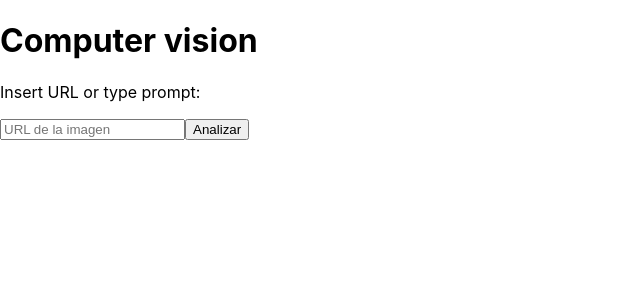
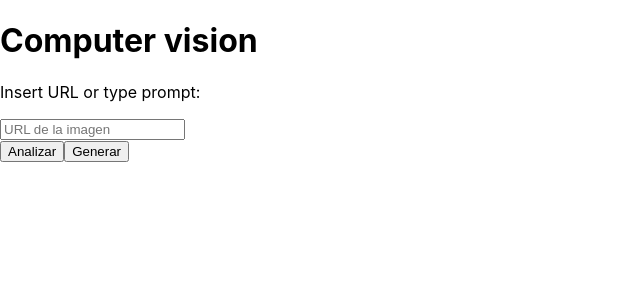
Before and after one commit to Arely-salazar/analyze-and-generate-images-with-Azure-AI, a React (Create React App) app in the folder my-app/: page / in a window 1280 px wide. Shown: the top 300 px of the page, without its empty margins (0-640 px from the left). Built offline with nearby package versions, Linux system fonts and the light colour scheme.

Commit message:
otro boton

```diff
--- a/my-app/src/App.js
+++ b/my-app/src/App.js
@@ -18,6 +18,10 @@ const App = () => {
     } finally {
       setLoading(false);
     }
+  };
+  //funcion para generar imagen
+  const handleGenerar = async () => {
+
   };
 
   const DisplayResults = () => {
@@ -47,9 +51,14 @@ const App = () => {
         value={imageUrl}
         onChange={(e) => setImageUrl(e.target.value)}
       />
+      <br/>
       <button onClick={handleAnalyze} disabled={loading}>
         Analizar
       </button>
+      <button onClick={handleGenerar} disabled={loading}>
+        Generar
+      </button>
+
       {loading && <p>Procesando...</p>}
       <DisplayResults />
     </div>
```
